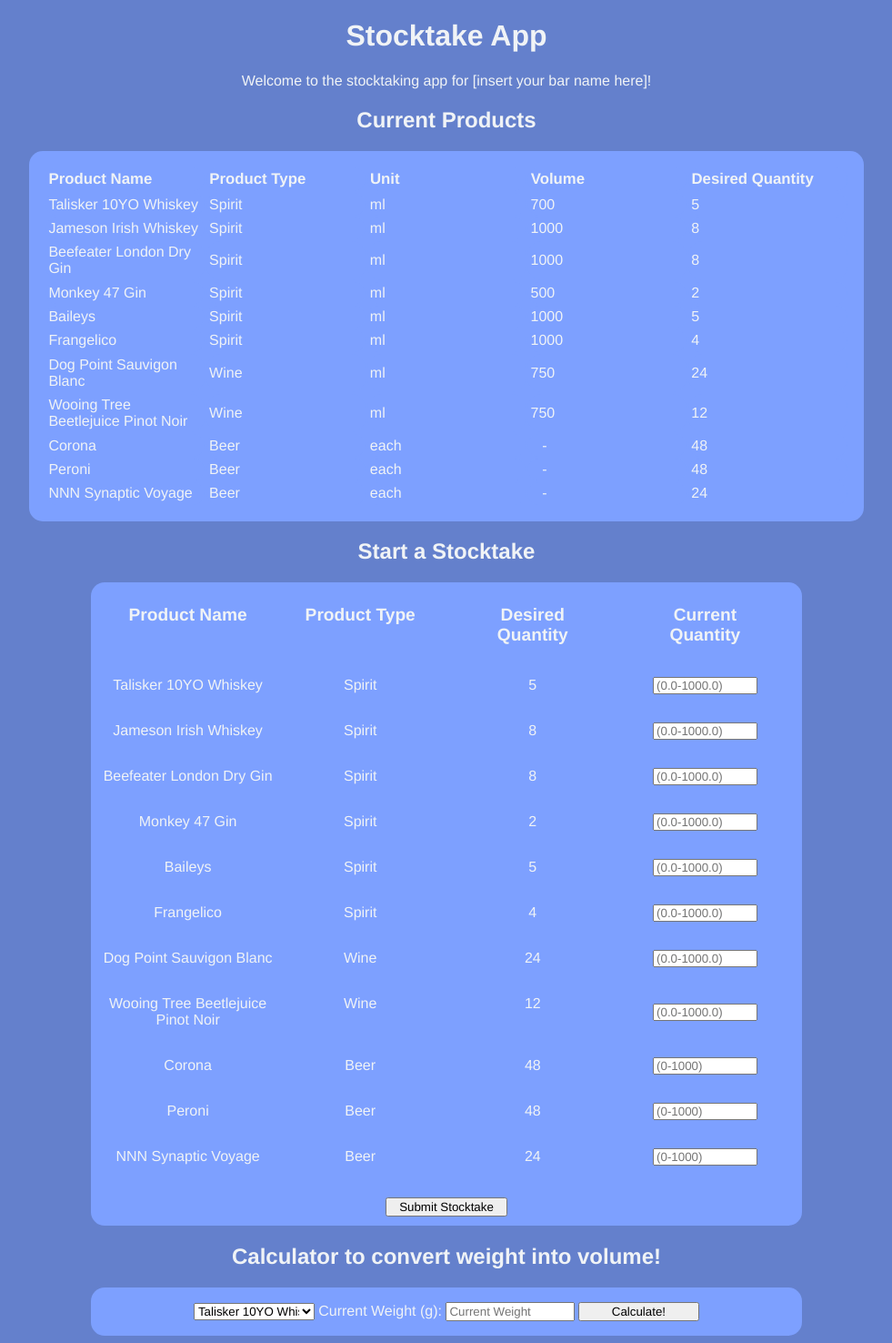
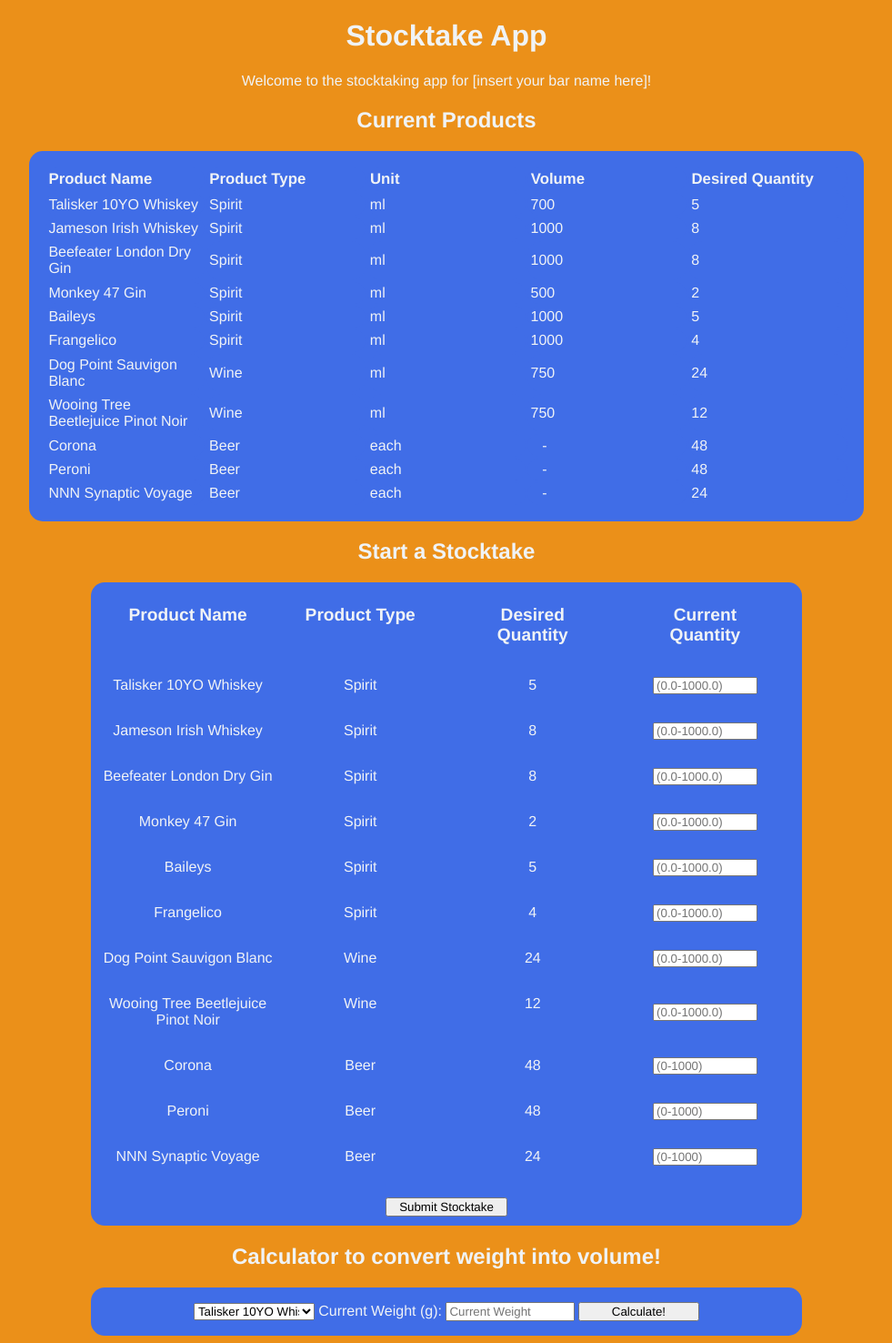
Before and after one commit to timcop/Stocktake, a PHP site: page / in a window 1280 px wide. Shown: the whole page at 91% size, without its empty margins (149-1130 px from the left). Run offline with PHP 8.4, Linux system fonts and the light colour scheme; data comes from the database, SQL or seed files in the repository.

Commit message:
changed colours

```diff
--- a/www/style.css
+++ b/www/style.css
@@ -1,5 +1,5 @@
 body {
-    background-color: #6480CC;
+    background-color: #eb9019;
 }
 
 table {
@@ -119,7 +119,7 @@ fieldset {
 }
 
 table, th, td, fieldset {
-background-color: #7DA0FF;
+background-color: #406de7;
 border-radius: 15px;
 }
 
```
Also changed, not shown: 2 other files.
